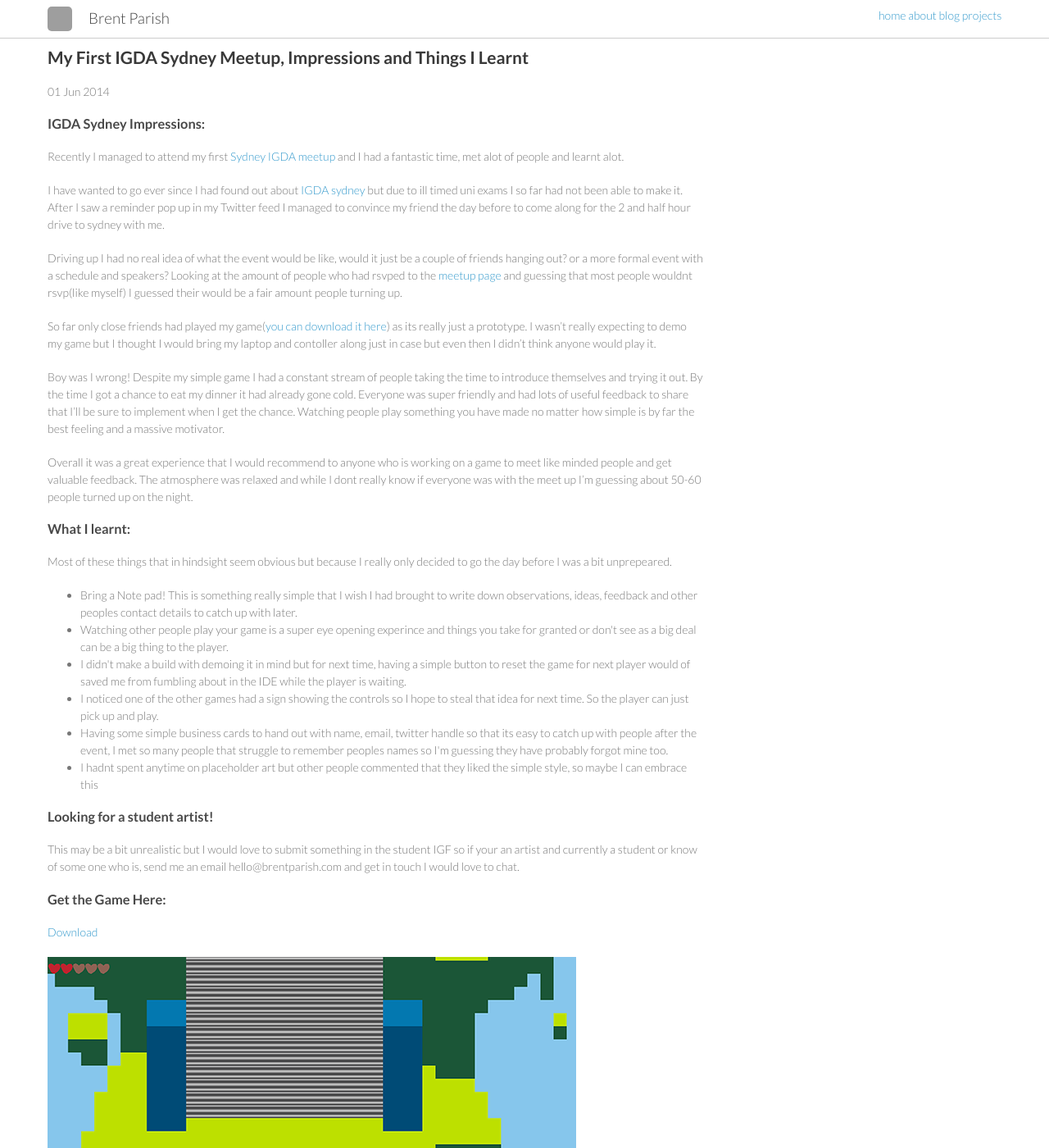
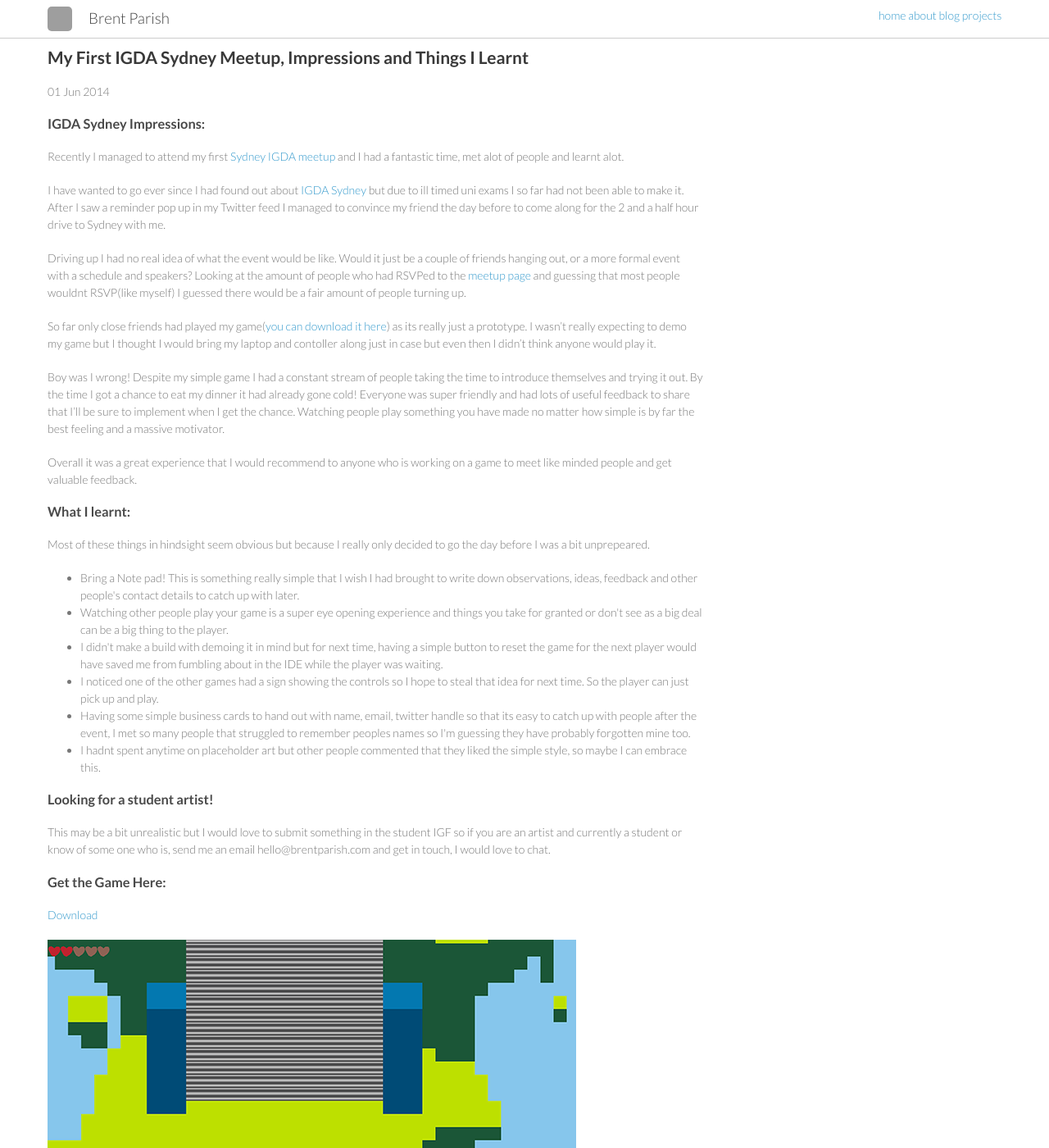
Before and after one commit to brent-p/brent-p.github.io, a Jekyll site: the page built from _posts/2014-06-01-My-First-IGDA-Sydney-Meetup.markdown, in a window 1280 px wide and 1400 px high. Shown: the whole window at 82% size. Built offline with Jekyll 4.4.1, drawn with Linux system fonts in a browser that asks for light colours; Markdown is read by kramdown in place of the engine named in the settings; grey boxes are pictures that could not be loaded.

Commit message:
- Tidied up punctuation.

```diff
--- a/_posts/2014-06-01-My-First-IGDA-Sydney-Meetup.markdown
+++ b/_posts/2014-06-01-My-First-IGDA-Sydney-Meetup.markdown
@@ -8,44 +8,44 @@
 <h3>IGDA Sydney Impressions:</h3>
 Recently I managed to attend my first [Sydney IGDA meetup][igda_meetup] and I had a fantastic time, met alot of people and learnt alot.
 
-I have wanted to go ever since I had found out about [IGDA sydney][igda_twitter] but due to ill timed uni exams I so far had not been able to make it. After I saw a reminder pop up in my Twitter feed I managed to convince my friend the day before to come along for the 2 and half hour drive to sydney with me.
+I have wanted to go ever since I had found out about [IGDA Sydney][igda_twitter] but due to ill timed uni exams I so far had not been able to make it. After I saw a reminder pop up in my Twitter feed I managed to convince my friend the day before to come along for the 2 and a half hour drive to Sydney with me.
 
-Driving up I had no real idea of what the event would be like, would it just be a couple of friends hanging out? or a more formal event with a schedule and speakers? Looking at the amount of people who had rsvped to the [meetup page][igda_meetup] and guessing that most people wouldnt rsvp(like myself) I guessed their would be a fair amount people turning up.
+Driving up I had no real idea of what the event would be like. Would it just be a couple of friends hanging out, or a more formal event with a schedule and speakers? Looking at the amount of people who had RSVPed to the [meetup page][igda_meetup] and guessing that most people wouldnt RSVP(like myself) I guessed there would be a fair amount of people turning up.
 
 So far only close friends had played my game([you can download it here][build]) as its really just a prototype. I wasn't really expecting to demo my game but I thought I would bring my laptop and contoller along just in case but even then I didn't think anyone would play it.
 
-Boy was I wrong! Despite my simple game I had a constant stream of people taking the time to introduce themselves and trying it out. By the time I got a chance to eat my dinner it had already gone cold. Everyone was super friendly and had lots of useful feedback to share that I'll be sure to implement when I get the chance. Watching people play something you have made no matter how simple is by far the best feeling and a massive motivator.
+Boy was I wrong! Despite my simple game I had a constant stream of people taking the time to introduce themselves and trying it out. By the time I got a chance to eat my dinner it had already gone cold! Everyone was super friendly and had lots of useful feedback to share that I'll be sure to implement when I get the chance. Watching people play something you have made no matter how simple is by far the best feeling and a massive motivator.
 
-Overall it was a great experience that I would recommend to anyone who is working on a game to meet like minded people and get valuable feedback. The atmosphere was relaxed and while I dont really know if everyone was with the meet up I'm guessing about 50-60 people turned up on the night.
+Overall it was a great experience that I would recommend to anyone who is working on a game to meet like minded people and get valuable feedback.
 
 <h3>What I learnt:</h3>
-Most of these things that in hindsight seem obvious but because I really only decided to go the day before I was a bit unprepeared.
+Most of these things in hindsight seem obvious but because I really only decided to go the day before I was a bit unprepeared.
 
 <ul>
 	<li>
-		Bring a Note pad! This is something really simple that I wish I had brought to write down observations, ideas, feedback and other peoples contact details to catch up with later.
+		Bring a Note pad! This is something really simple that I wish I had brought to write down observations, ideas, feedback and other people's contact details to catch up with later.
 	</li>
 	<li>
-		Watching other people play your game is a super eye opening experince and things you take for granted or don't see as a big deal can be a big thing to the player.
+		Watching other people play your game is a super eye opening experience and things you take for granted or don't see as a big deal can be a big thing to the player.
 	</li>
 	<li>
-		I didn't make a build with demoing it in mind but for next time, having a simple button to reset the game for next player would of saved me from fumbling about in the IDE while the player is waiting.
+		I didn't make a build with demoing it in mind but for next time, having a simple button to reset the game for the next player would have saved me from fumbling about in the IDE while the player was waiting.
 	</li>
 	<li>
 		I noticed one of the other games had a sign showing the controls so I hope to steal that idea for next time. So the player can just pick up and play.
 	</li>
 	<li>
-		Having some simple business cards to hand out with name, email, twitter handle so that its easy to catch up with people after the event, I met so many people that struggle to remember peoples names so I'm guessing they have probably forgot mine too.
+		Having some simple business cards to hand out with name, email, twitter handle so that its easy to catch up with people after the event, I met so many people that struggled to remember peoples names so I'm guessing they have probably forgotten mine too.
 	</li>
 
 	<li>
-		 I hadnt spent anytime on placeholder art but other people commented that they liked the simple style, so maybe I can embrace this
+		 I hadnt spent anytime on placeholder art but other people commented that they liked the simple style, so maybe I can embrace this.
 	</li>
 </ul>
 
 
 <h3>Looking for a student artist!</h3>
-This may be a bit unrealistic but I would love to submit something in the student IGF so if your an artist and currently a student or know of some one who is, send me an email hello@brentparish.com and get in touch I would love to chat.
+This may be a bit unrealistic but I would love to submit something in the student IGF so if you are an artist and currently a student or know of some one who is, send me an email hello@brentparish.com and get in touch, I would love to chat.
 
 <h3 class="inline">Get the Game Here:</h3>[Download][build]
 
```
